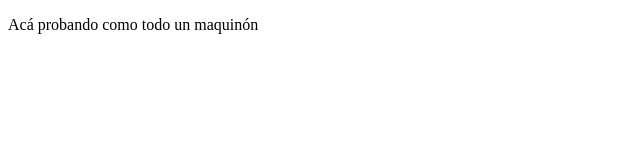
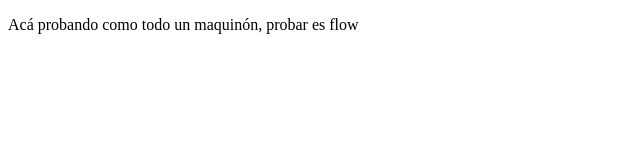
Before and after one commit to PascuaMartinez/proyectoDemoCursoPrework, a plain HTML site: page index.html in a window 1280 px wide. Shown: the whole page, without its empty margins (0-640 px from the left). Drawn offline with Linux system fonts and the light colour scheme.

Commit message:
cambios agregamos flow

```diff
--- a/index.html
+++ b/index.html
@@ -8,7 +8,7 @@
 </head>
 <body>
     <p>
-        Acá probando como todo un maquinón
+        Acá probando como todo un maquinón, probar es flow
     </p>
 </body>
 </html>
```
